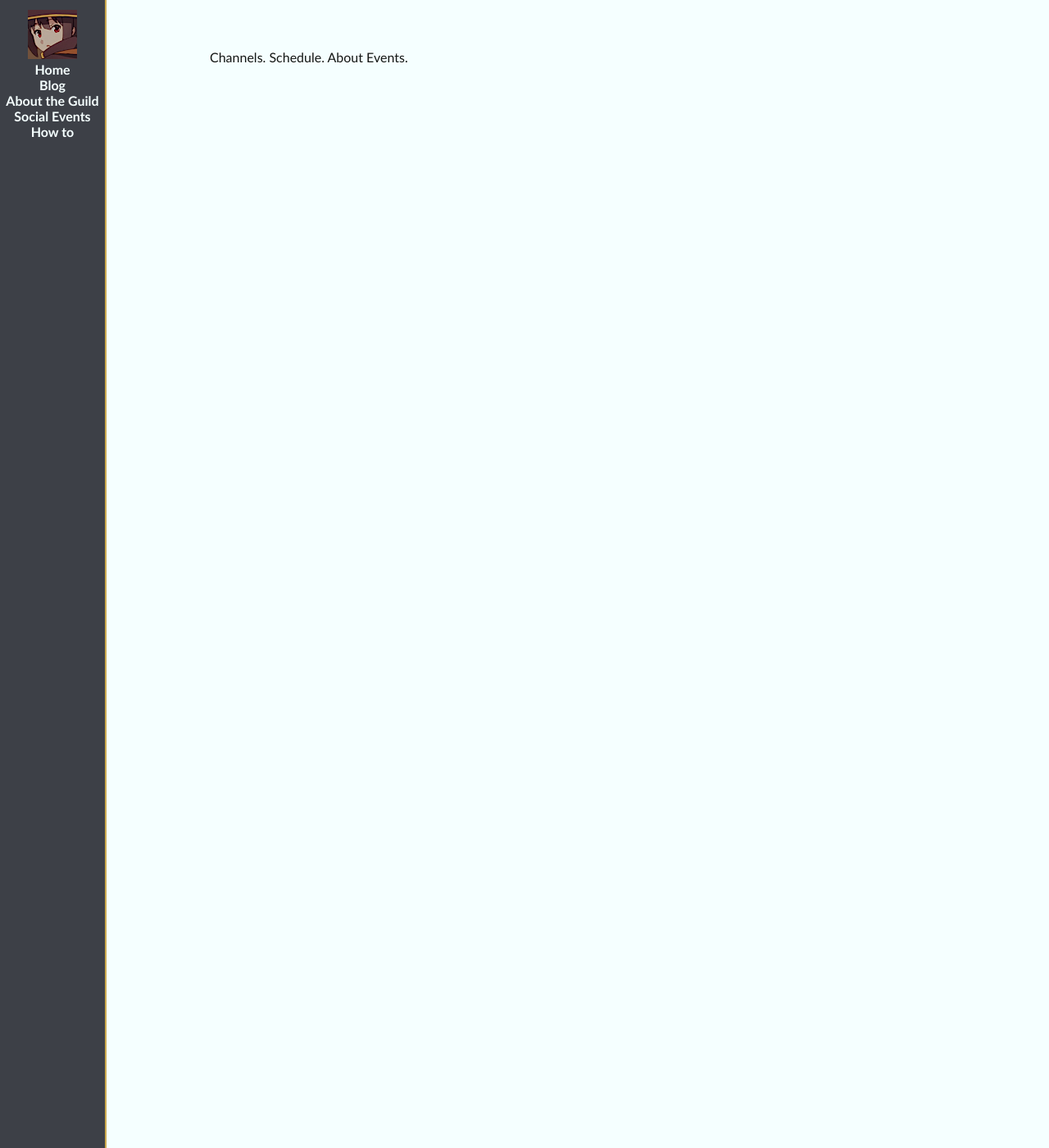
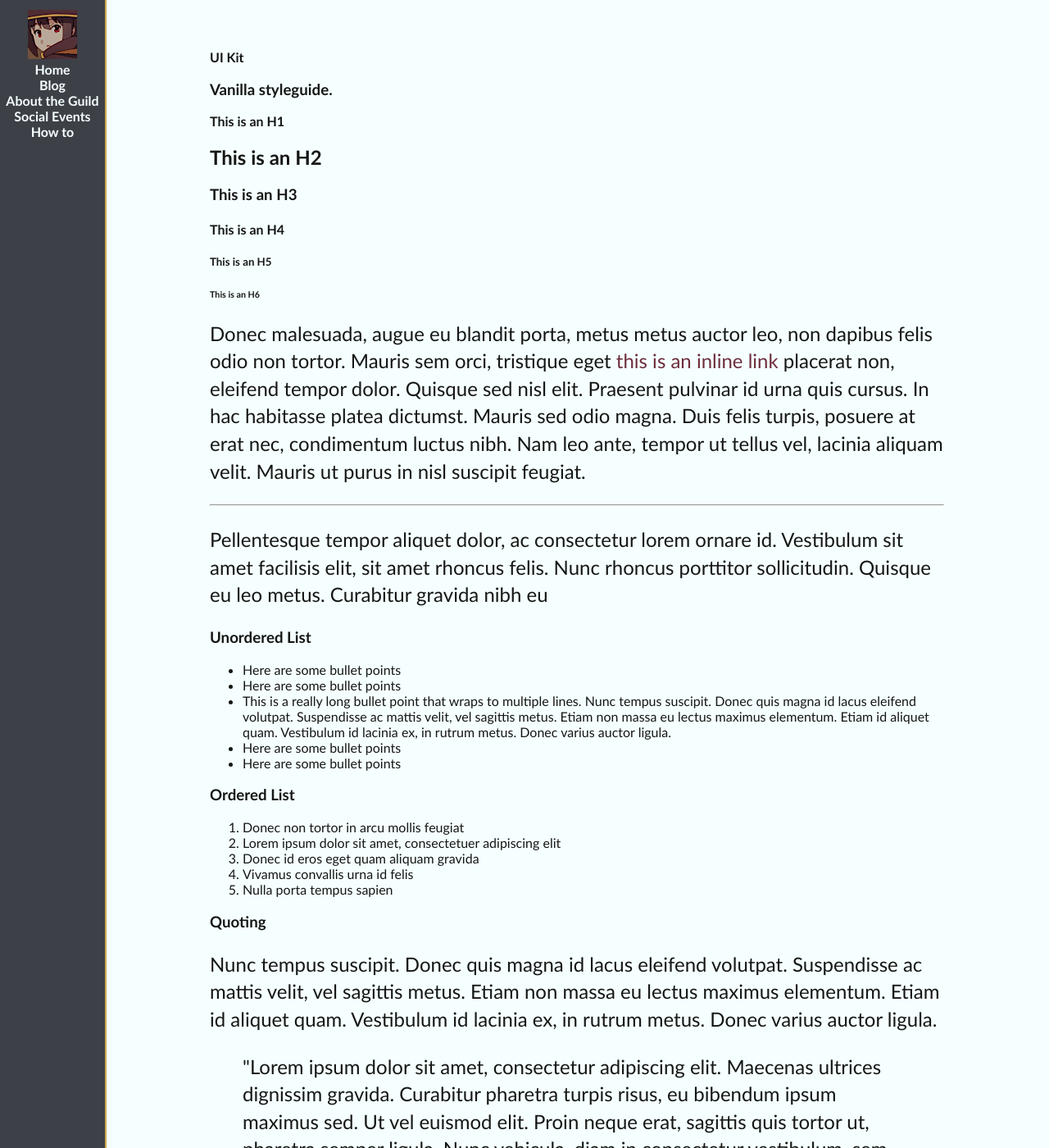
Before and after one commit to ideonella/ideonella.github.io, a Jekyll site: the page built from social.html, in a window 1280 px wide and 1400 px high. Shown: the whole window at 82% size. Built offline with Jekyll 4.4.1, drawn with Linux system fonts in a browser that asks for light colours; some of the changed text lies outside the part shown.

Commit message:
Update social.html

```diff
--- a/social.html
+++ b/social.html
@@ -2,6 +2,70 @@
 layout: default
 title: Social Events
 ---
-<div class="blurb">
-  Channels. Schedule. About Events.
-</div>
+<div class="container">
+        <section class="page">
+          <header class="hero">
+            <div class="copy">
+              <h1>UI Kit</h1>
+              <h3>Vanilla styleguide.</h3>
+            </div>
+          </header>
+          <div class="content">
+            <h1 id="this-is-an-h1">This is an H1</h1>
+            <h2 id="this-is-an-h2">This is an H2</h2>
+            <h3 id="this-is-an-h3">This is an H3</h3>
+            <h4 id="this-is-an-h4">This is an H4</h4>
+            <h5 id="this-is-an-h5">This is an H5</h5>
+            <h6 id="this-is-an-h6">This is an H6</h6>
+            <p>
+              Donec malesuada, augue eu blandit porta, metus metus auctor leo, non dapibus felis odio non tortor. Mauris sem orci, tristique eget
+              <a href="https://www.google.com">this is an inline link</a>
+              placerat non, eleifend tempor dolor. Quisque sed nisl elit. Praesent pulvinar id urna quis cursus. In hac habitasse platea dictumst. Mauris sed odio magna. Duis felis turpis, posuere at erat nec, condimentum luctus nibh. Nam leo ante, tempor ut tellus vel, lacinia aliquam velit. Mauris ut purus in nisl suscipit feugiat.
+            </p>
+            <hr>
+            <p>Pellentesque tempor aliquet dolor, ac consectetur lorem ornare id. Vestibulum sit amet facilisis elit, sit amet rhoncus felis. Nunc rhoncus porttitor sollicitudin. Quisque eu leo metus. Curabitur gravida nibh eu</p>
+            <h3 id="unordered-list">Unordered List</h3>
+            <ul>
+              <li>Here are some bullet points</li>
+              <li>Here are some bullet points</li>
+              <li>This is a really long bullet point that wraps to multiple lines. Nunc tempus suscipit. Donec quis magna id lacus eleifend volutpat. Suspendisse ac mattis velit, vel sagittis metus. Etiam non massa eu lectus maximus elementum. Etiam id aliquet quam. Vestibulum id lacinia ex, in rutrum metus. Donec varius auctor ligula.</li>
+              <li>Here are some bullet points</li>
+              <li>Here are some bullet points</li>
+            </ul>
+            <h3 id="ordered-list">Ordered List</h3>
+            <ol>
+              <li>Donec non tortor in arcu mollis feugiat</li>
+              <li>Lorem ipsum dolor sit amet, consectetuer adipiscing elit</li>
+              <li>Donec id eros eget quam aliquam gravida</li>
+              <li>Vivamus convallis urna id felis</li>
+              <li>Nulla porta tempus sapien</li>
+            </ol>
+            <h3 id="quoting">Quoting</h3>
+            <p>Nunc tempus suscipit. Donec quis magna id lacus eleifend volutpat. Suspendisse ac mattis velit, vel sagittis metus. Etiam non massa eu lectus maximus elementum. Etiam id aliquet quam. Vestibulum id lacinia ex, in rutrum metus. Donec varius auctor ligula.</p>
+            <blockquote>
+              <p>"Lorem ipsum dolor sit amet, consectetur adipiscing elit. Maecenas ultrices dignissim gravida. Curabitur pharetra turpis risus, eu bibendum ipsum maximus sed. Ut vel euismod elit. Proin neque erat, sagittis quis tortor ut, pharetra semper ligula. Nunc vehicula, diam in consectetur vestibulum, sem felis imperdiet nisi, ac interdum mi erat sit amet sem. Pellentesque habitant morbi tristique senectus et netus et malesuada fames ac turpis egestas. Morbi ut nulla ornare, posuere ligula eget, convallis elit. Nullam cursus vel ex et lacinia. Nunc feugiat dictum purus, faucibus malesuada risus gravida a. Morbi a sagittis lectus. Nullam lacus mauris, luctus eget pharetra in, aliquet quis lorem. Morbi ornare rhoncus dapibus. Praesent eu ipsum a metus pretium dictum. Fusce egestas nibh mauris, at condimentum ex fringilla quis. Duis in accumsan orci. Morbi leo ligula, tincidunt ac diam ut, hendrerit lobortis metus."</p>
+            </blockquote>
+            <p>Sed sit amet enim placerat, faucibus nisl et, porta ipsum. Integer efficitur nulla id orci varius, in lobortis magna viverra. Praesent volutpat nunc velit, eget dignissim orci sagittis vitae. Aliquam erat volutpat. Praesent sollicitudin, enim nec interdum suscipit, ipsum augue varius massa, in vestibulum ante urna quis orci. Cras tristique mollis pellentesque. Sed maximus massa at nisl lobortis efficitur vel nec risus. Aenean tincidunt et lectus vel dapibus. Fusce pellentesque id felis id faucibus. Lorem ipsum dolor sit amet, consectetur adipiscing elit. Sed laoreet nibh non elit vulputate placerat. Sed vitae lacinia ligula. Sed suscipit eu nulla sit amet feugiat. Nullam ut ultricies nulla, at convallis massa.</p>
+            <h3 id="inline-code-and-code-blocks">Inline Code and Code Blocks</h3>
+            <p>
+              Blocks of code are either fenced by lines with
+              <code>three back-ticks</code>
+              , or are indented
+              <code>with four spaces</code>
+              .
+            </p>
+            <pre><code>&lt;!-- Some example CSS code --&gt;
+h1 {
+    font-size: 2.5rem;
+}
+</code></pre>
+            <p>
+              Inline
+              <code>code</code>
+              has
+              <code>back-ticks around</code>
+              it.
+            </p>
+          </div>
+        </section>
+      </div>
```
